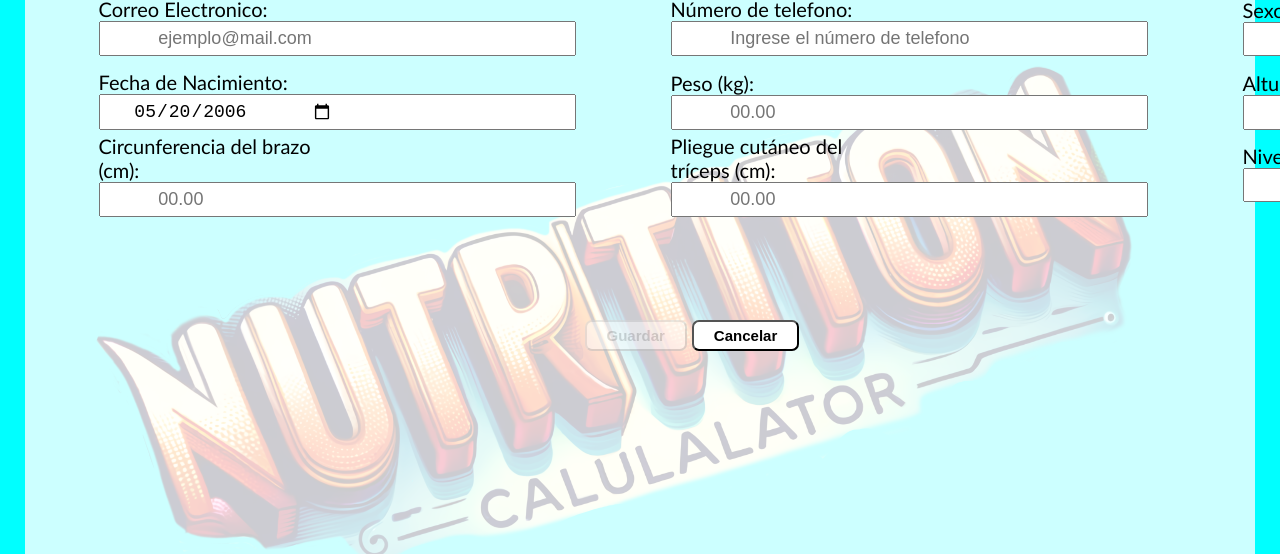
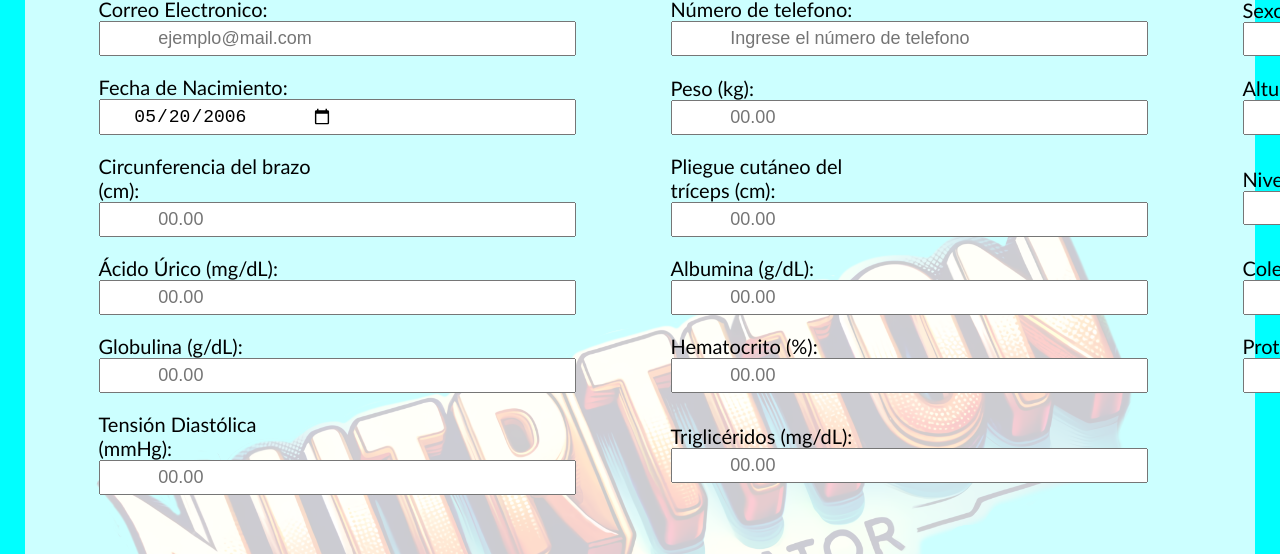
Before and after one commit to guhejoises/proyecto-nutricalc, a React (Create React App) app: page / in a window 1280 px wide. Shown: the part 398-952 px from the top of the page. Built offline with nearby package versions, Linux system fonts and the light colour scheme.

Commit message:
se termino el formulario y ahora todos los datos se guardan en la base de datos

```diff
--- a/src/App.js
+++ b/src/App.js
@@ -17,6 +17,14 @@ function App() {
   const [circunferencia_brazo, setCircunferencia_brazo] = useState("");
   const [pliegue_triceps, setPliegue_triceps] = useState("");
   const [actiFisica, setActiFisica] = useState("");
+  const [acidoUrico, setAcidoUrico] = useState("");
+  const [albumina, setAlbumina] = useState("");
+  const [colesterol, setColesterol] = useState("");
+  const [globulina, setGlobulina] = useState("");
+  const [hematocrito, setHematocrito] = useState("");
+  const [proteinas, setProteinas] = useState("");
+  const [tension, setTension] = useState("");
+  const [triglicerido, setTriglicerido] = useState("");
   const [error, setError] = useState("");
 
   const enviarDatos = async (e) => {
@@ -32,6 +40,15 @@ function App() {
       height,
       circunferencia_brazo,
       pliegue_triceps,
+      actiFisica,
+      acidoUrico,
+      albumina,
+      colesterol,
+      globulina,
+      hematocrito,
+      proteinas,
+      tension,
+      triglicerido,
     };
 
     try {
@@ -150,9 +167,97 @@ function App() {
     setActiFisica(e.target.value);
   };
 
+  const cambiarAcidoUrico = (event) => {
+    const value = event.target.value;
+    const validAcidoUrico = /^\d{0,2}(\.\d{0,2})?$/.test(value);
+
+    if (validAcidoUrico) {
+      setAcidoUrico(value);
+    }
+  };
+
+  const cambiarAlbumina = (event) => {
+    const value = event.target.value;
+    const validAlbumina = /^\d{0,2}(\.\d{0,2})?$/.test(value);
+
+    if (validAlbumina) {
+      setAlbumina(value);
+    }
+  };
+
+  const cambiarColesterol = (event) => {
+    const value = event.target.value;
+    const validColesterol = /^\d{0,2}(\.\d{0,2})?$/.test(value);
+
+    if (validColesterol) {
+      setColesterol(value);
+    }
+  };
+
+  const cambiarGlobulina = (event) => {
+    const value = event.target.value;
+    const validGlobulina = /^\d{0,2}(\.\d{0,2})?$/.test(value);
+
+    if (validGlobulina) {
+      setGlobulina(value);
+    }
+  };
+
+  const cambiarHematocrito = (event) => {
+    const value = event.target.value;
+    const validHematocrito = /^\d{0,2}(\.\d{0,2})?$/.test(value);
+
+    if (validHematocrito) {
+      setHematocrito(value);
+    }
+  };
+
+  const cambiarProteinas = (event) => {
+    const value = event.target.value;
+    const validProteinas = /^\d{0,2}(\.\d{0,2})?$/.test(value);
+
+    if (validProteinas) {
+      setProteinas(value);
+    }
+  };
+
+  const cambiarTension = (event) => {
+    const value = event.target.value;
+    const validTension = /^\d{0,2}(\.\d{0,2})?$/.test(value);
+
+    if (validTension) {
+      setTension(value);
+    }
+  };
+
+  const cambiarTriglicerido = (event) => {
+    const value = event.target.value;
+    const validTriglicerido = /^\d{0,2}(\.\d{0,2})?$/.test(value);
+
+    if (validTriglicerido) {
+      setTriglicerido(value);
+    }
+  };
+
   const guardarClick = () => {
     console.log("Este es mi estado local", nombre, apelPate);
     enviarDatos();
+  };
+
+  const isFormValid = () => {
+    return (
+      nombre.length > 0 &&
+      apelPate.length > 0 &&
+      apelMate.length > 0 &&
+      correo.length > 0 &&
+      numero.length === 10 &&
+      gender.length > 0 &&
+      weight.length > 0 &&
+      dateOfBirth.length > 0 &&
+      height.length > 0 &&
+      actiFisica.length > 0 &&
+      error.length === 0
+    );
   };
 
   return (
@@ -291,7 +396,7 @@ function App() {
               </tr>
               <tr className="mi_formulario_tabla_row">
                 <th className="mi_formulario_tabla_hurdle">
-                  <div>
+                  <div className="mi_formulario_input-icon">
                     <label
                       htmlFor="dateOfBirth"
                       className="mi_formulario_label"
@@ -310,7 +415,7 @@ function App() {
                   </div>
                 </th>
                 <th className="mi_formulario_tabla_hurdle">
-                  <div>
+                  <div className="mi_formulario_input-icon">
                     <label htmlFor="weight" className="mi_formulario_label">
                       Peso (kg):
                     </label>
@@ -327,7 +432,7 @@ function App() {
                   </div>
                 </th>
                 <th className="mi_formulario_tabla_hurdle">
-                  <div>
+                  <div className="mi_formulario_input-icon">
                     <label htmlFor="height" className="mi_formulario_label">
                       Altura (cm):
                     </label>
@@ -346,7 +451,7 @@ function App() {
               </tr>
               <tr className="mi_formulario_tabla_row">
                 <th className="mi_formulario_tabla_hurdle">
-                  <div>
+                  <div className="mi_formulario_input-icon">
                     <label htmlFor="height" className="mi_formulario_label">
                       Circunferencia del brazo (cm):
                     </label>
@@ -363,7 +468,7 @@ function App() {
                   </div>
                 </th>
                 <th className="mi_formulario_tabla_hurdle">
-                  <div>
+                  <div className="mi_formulario_input-icon">
                     <label htmlFor="height" className="mi_formulario_label">
                       Pliegue cutáneo del tríceps (cm):
                     </label>
@@ -385,7 +490,7 @@ function App() {
                       Nivel de actividad física:
                     </label>
                     <select
-                      id="genero"
+                      id="actiFisica"
                       value={actiFisica}
                       onChange={cambiarActiFisica}
                       className="mi_formulario_dropdown"
@@ -400,20 +505,154 @@ function App() {
                   </div>
                 </th>
               </tr>
+              <tr className="mi_formulario_tabla_row">
+                <th className="mi_formulario_tabla_hurdle">
+                  <div className="mi_formulario_input-icon">
+                    <label htmlFor="height" className="mi_formulario_label">
+                      Ácido Úrico (mg/dL):
+                    </label>
+                    <input
+                      type="text"
+                      id="acidoUrico"
+                      value={acidoUrico}
+                      onChange={cambiarAcidoUrico}
+                      placeholder="00.00"
+                      pattern="\d{0,2}(\.\d{0,2})?"
+                      inputMode="decimal"
+                      className="mi_formulario_input"
+                    />
+                  </div>
+                </th>
+                <th className="mi_formulario_tabla_hurdle">
+                  <div className="mi_formulario_input-icon">
+                    <label htmlFor="height" className="mi_formulario_label">
+                      Albumina (g/dL):
+                    </label>
+                    <input
+                      type="text"
+                      id="albumina"
+                      value={albumina}
+                      onChange={cambiarAlbumina}
+                      placeholder="00.00"
+                      pattern="\d{0,2}(\.\d{0,2})?"
+                      inputMode="decimal"
+                      className="mi_formulario_input"
+                    />
+                  </div>
+                </th>
+                <th className="mi_formulario_tabla_hurdle">
+                  <div className="mi_formulario_input-icon">
+                    <label htmlFor="height" className="mi_formulario_label">
+                      Colesterol (mg/dL):
+                    </label>
+                    <input
+                      type="text"
+                      id="colesterol"
+                      value={colesterol}
+                      onChange={cambiarColesterol}
+                      placeholder="00.00"
+                      pattern="\d{0,2}(\.\d{0,2})?"
+                      inputMode="decimal"
+                      className="mi_formulario_input"
+                    />
+                  </div>
+                </th>
+              </tr>
+              <tr className="mi_formulario_tabla_row">
+                <th className="mi_formulario_tabla_hurdle">
+                  <div className="mi_formulario_input-icon">
+                    <label htmlFor="height" className="mi_formulario_label">
+                      Globulina (g/dL):
+                    </label>
+                    <input
+                      type="text"
+                      id="globulina"
+                      value={globulina}
+                      onChange={cambiarGlobulina}
+                      placeholder="00.00"
+                      pattern="\d{0,2}(\.\d{0,2})?"
+                      inputMode="decimal"
+                      className="mi_formulario_input"
+                    />
+                  </div>
+                </th>
+                <th className="mi_formulario_tabla_hurdle">
+                  <div className="mi_formulario_input-icon">
+                    <label htmlFor="height" className="mi_formulario_label">
+                      Hematocrito (%):
+                    </label>
+                    <input
+                      type="text"
+                      id="hematocrito"
+                      value={hematocrito}
+                      onChange={cambiarHematocrito}
+                      placeholder="00.00"
+                      pattern="\d{0,2}(\.\d{0,2})?"
+                      inputMode="decimal"
+                      className="mi_formulario_input"
+                    />
+                  </div>
+                </th>
+                <th className="mi_formulario_tabla_hurdle">
+                  <div className="mi_formulario_input-icon">
+                    <label htmlFor="height" className="mi_formulario_label">
+                      Proteínas Totales (g/dL):
+                    </label>
+                    <input
+                      type="text"
+                      id="proteinas"
+                      value={proteinas}
+                      onChange={cambiarProteinas}
+                      placeholder="00.00"
+                      pattern="\d{0,2}(\.\d{0,2})?"
+                      inputMode="decimal"
+                      className="mi_formulario_input"
+                    />
+                  </div>
+                </th>
+              </tr>
+              <tr className="mi_formulario_tabla_row">
+                <th className="mi_formulario_tabla_hurdle">
+                  <div className="mi_formulario_input-icon">
+                    <label htmlFor="height" className="mi_formulario_label">
+                      Tensión Diastólica (mmHg):
+                    </label>
+                    <input
+                      type="text"
+                      id="tension"
+                      value={tension}
+                      onChange={cambiarTension}
+                      placeholder="00.00"
+                      pattern="\d{0,2}(\.\d{0,2})?"
+                      inputMode="decimal"
+                      className="mi_formulario_input"
+                    />
+                  </div>
+                </th>
+                <th className="mi_formulario_tabla_hurdle">
+                  <div className="mi_formulario_input-icon">
+                    <label htmlFor="height" className="mi_formulario_label">
+                      Triglicéridos (mg/dL):
+                    </label>
+                    <input
+                      type="text"
+                      id="triglicerido"
+                      value={triglicerido}
+                      onChange={cambiarTriglicerido}
+                      placeholder="00.00"
+                      pattern="\d{0,2}(\.\d{0,2})?"
+                      inputMode="decimal"
+                      className="mi_formulario_input"
+                    />
+                  </div>
+                </th>
+              </tr>
             </table>
           </div>
         </div>
         <div className="mi_formulario_espacio1">
           <button
-            disabled={
-              (apelPate.length <= 0 ||
-                apelMate.length <= 0 ||
-                nombre.length <= 0 ||
-                correo.length <= 0 ||
-                numero.length !== 10 ||
-                error.length > 0) &&
-              true
-            }
+            disabled={!isFormValid()}
             className="mi_formulario_button"
             onClick={guardarClick}
           >
```
Also changed, not shown: 2 other files (tests, documents, lock files or other folders).
